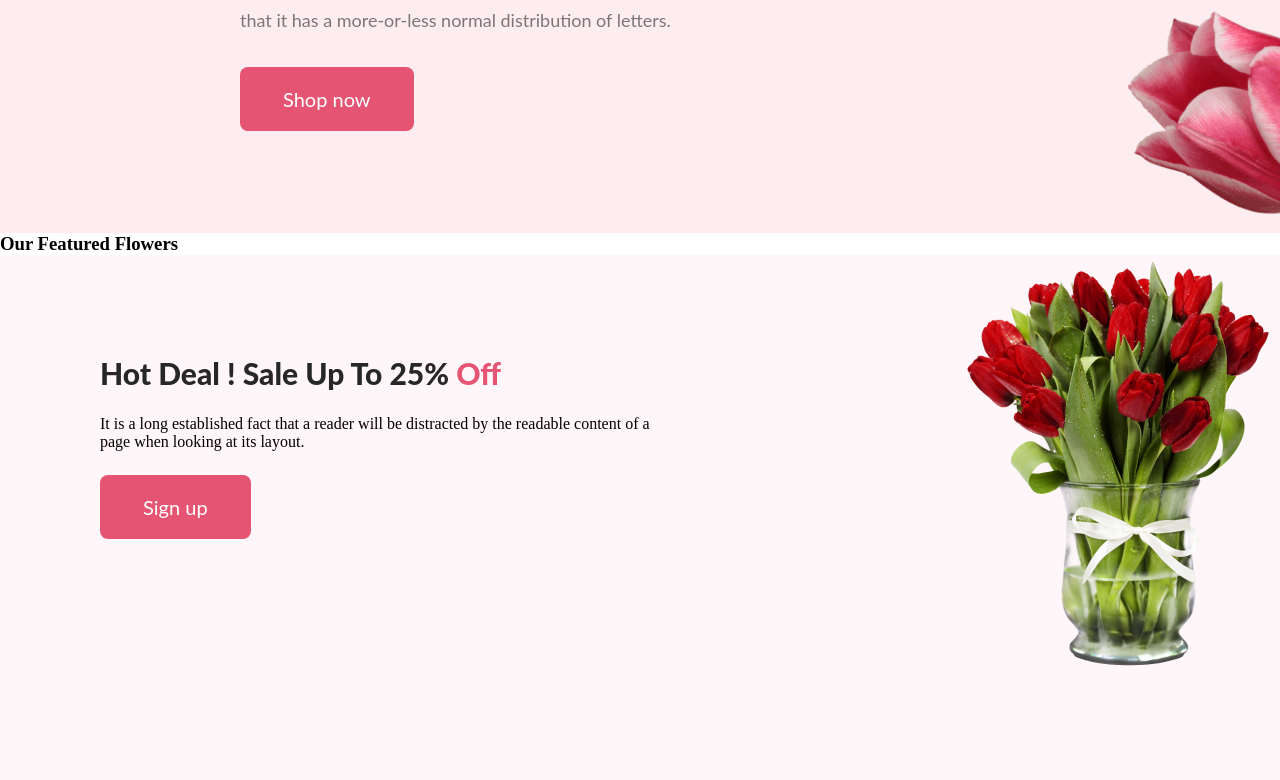
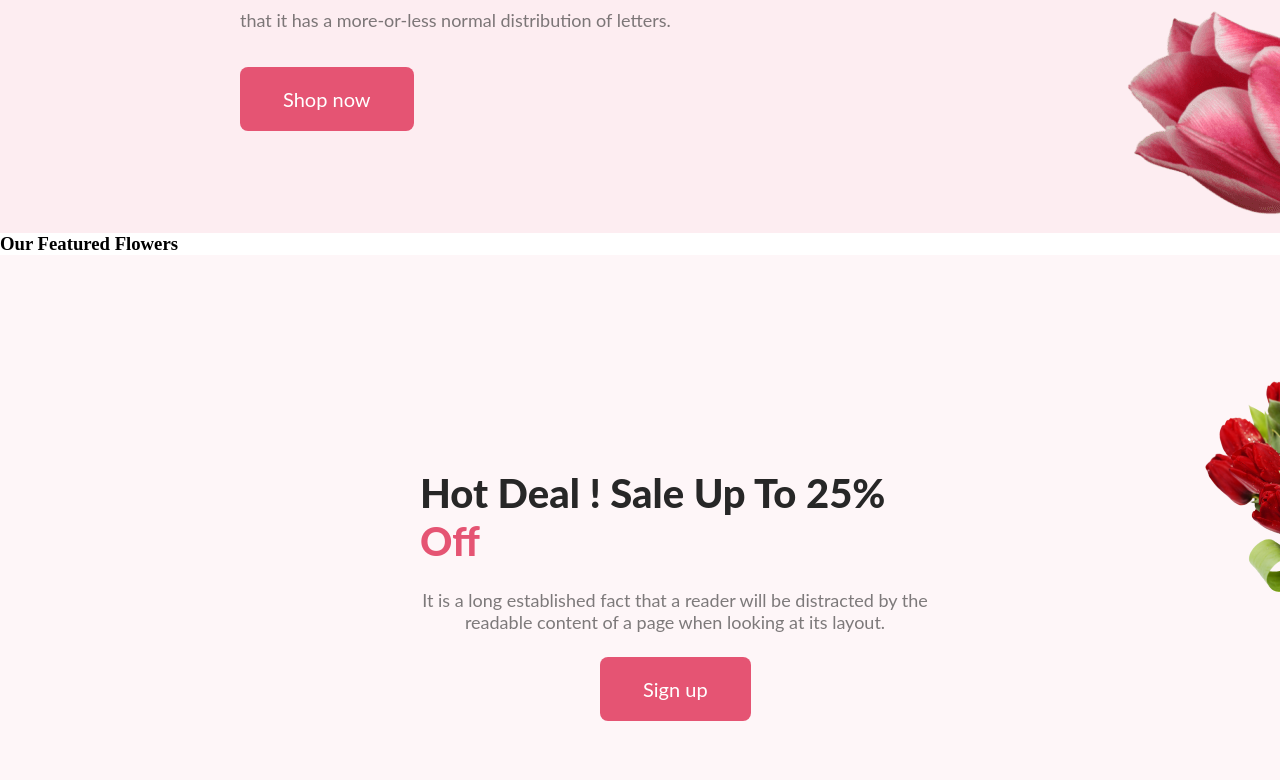
Before and after one commit to noobhacker32003/Assignment, a plain HTML site: page index.html in a window 1280 px wide. Shown: the part 617-1397 px from the top of the page. Drawn offline with Linux system fonts and the light colour scheme.

Commit message:
hot deal section done

```diff
--- a/index.html
+++ b/index.html
@@ -29,7 +29,7 @@
             <div class="hot">
                 <h3 class="h-s">Hot Deal ! Sale Up To 25% <span>Off</span></h3>
                 <p class="p-s">It is a long established fact that a reader will be distracted by the readable content of a page when looking at its layout.</p>
-                <a href=""><button class="btn">Sign up</button></a>
+                <a href=""><button class="btn btnt">Sign up</button></a>
             </div>
             <div>
                 <img class="tul" src="Flower Asset/pngwing 8.png" alt="">
--- a/style.css
+++ b/style.css
@@ -64,28 +64,40 @@
 
     background: rgba(229, 84, 115, 0.05);
     display: flex;
+    align-items: center;
 
 
 }
 .hot{
     margin-left: 100px;
-    margin-top: 100px;
+    margin-top: 60px;
+
 
 }
 .h-s{
     padding-bottom: 24px;
-    padding-left: ;
+    padding-left: 320px;
     color: #272727;
     font-family: Lato;
-    font-size: 30px;
+    font-size: 40px;
     font-weight: 800;
 }
 .p-s{
     padding-bottom: 24px;
+    margin-left: 300px;
+    width: 550px;
+    color: rgba(39, 39, 39, 0.60);
+    text-align: center;
+    font-family: Lato;
+    font-size: 18px;
+    font-weight: 400;
 }
 .h-s >span{
     color:#E55473 ;
 }
 .tul{
-    margin-left: 300px;
+    margin-left: 250px;
 }
+.btnt{
+    margin-left: 500px;
+}
```
